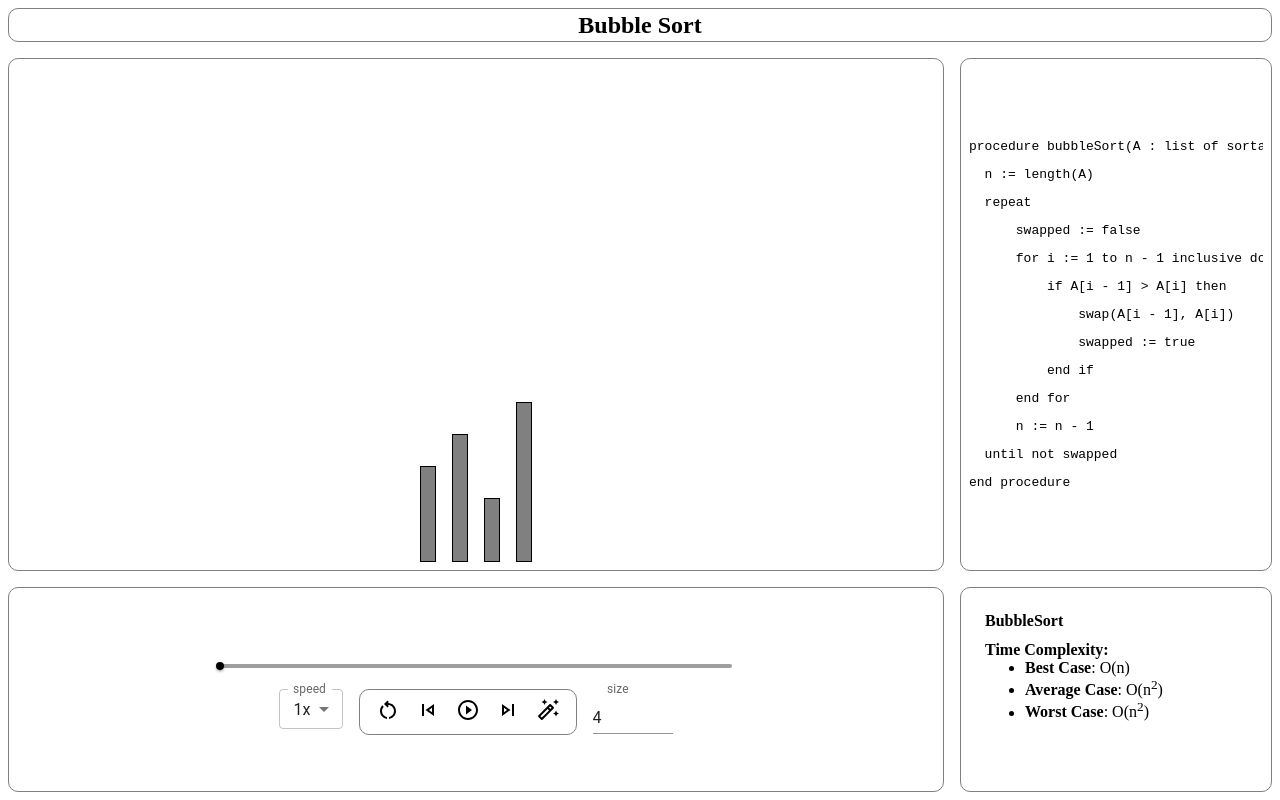
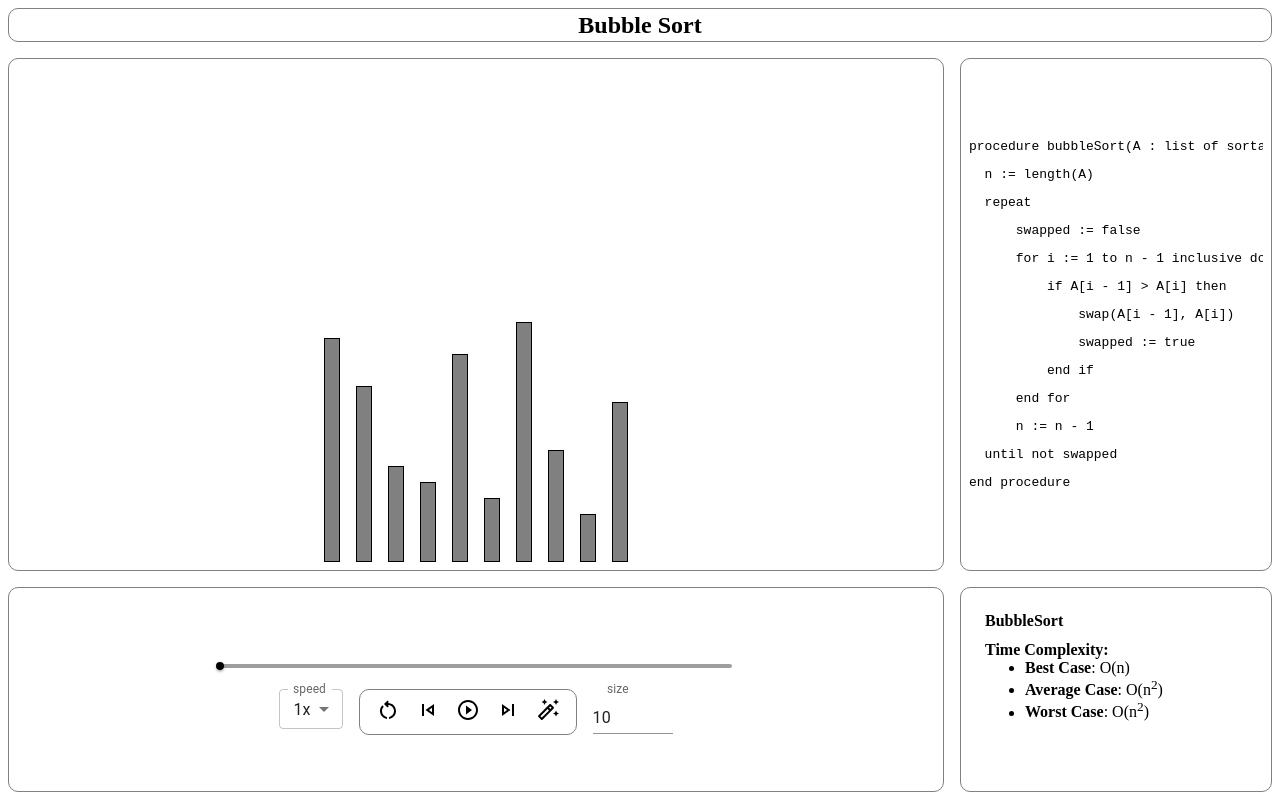
Before and after one commit to dark-wizz/algorithm-visualizer, a React (Vite) app: page / in a window 1280 px wide. Built offline with nearby package versions, Linux system fonts and the light colour scheme.

Commit message:
Implement play pause

```diff
--- a/src/comps/Display.jsx
+++ b/src/comps/Display.jsx
@@ -10,27 +10,38 @@ import { useAnimate } from "motion/react";
 const Display = () => {
 
   const [vals, setVals] = useState([]);
-  const [size, setSize] = useState(4)
+  const [size, setSize] = useState(10)
+  const [rkey, setRkey] = useState(0);
   const [scope, animate] = useAnimate()
+  const [started, setStarted] = useState(false)
 
   useEffect(()=>{
-    // setVals(genRandomArr(2, 10, size))
-    setVals([{i:0, v:6}, {i:1, v:8}, {i:2, v:4}, {i:3, v:10}])
+    setVals(genRandomArr(2, 20, size))
   },[size])
 
+  useEffect(()=>{
+    setStarted(false)
+    setRkey(p=>p+1)
+  },[vals,size])
+
   return <div className="display">
-    <div className="bars" ref={scope}
+    <div className="bars" ref={scope} key={rkey}
       style={{
           display: "flex",
           gap: "1em",
           alignItems: "flex-end",
       }}
     >
-    {vals.map((v, k) => <Bar val={v.v} id={k}/>)}
+    {vals.map((v, k) => <Bar val={v.v} id={k} key={k}/>)}
     </div>
 
     <Code />
-    <Player animate={animate} size={size} setSize={setSize} vals={vals} setVals={setVals} />
+    <Player
+      animate={animate} size={size}
+      setSize={setSize} vals={vals}
+      setVals={setVals} setRkey={setRkey}
+      started={started} setStarted={setStarted}
+    />
     <About />
 
   </div>
--- a/src/comps/Player.jsx
+++ b/src/comps/Player.jsx
@@ -13,21 +13,39 @@ import FormControl from '@mui/material/FormControl';
 import { genRandomArr } from '../utils/funcs';
 import bubbleSort from '../utils/algos/bubbleSort';
 import { bubbleLog } from '../utils/logToAnim';
+import { useState } from 'react';
 
 
 const Player = (p) => {
 
+  const [playing, setPlaying] = useState(false)
+  const [control, setControl] = useState(null)
+
   const onPlay = () => {
-    const log = bubbleSort([...p.vals])
-    const seq = bubbleLog(log, p.vals)
-    p.animate(seq)
+    if(!p.started){
+      const log = bubbleSort([...p.vals])
+      const seq = bubbleLog(log, p.vals)
+      setControl(p.animate(seq))
+    }
+    p.setStarted(true)
+    setPlaying(p => !p)
+    if(!control) return;
+    if(playing){
+      control.pause()
+    }else{
+      control.play()
+    }
   }
 
   const onGen = () => {
-    p.setVals(genRandomArr(2,10,p.size))
+    p.setVals(genRandomArr(2,20,p.size))
   }
   const onSizeChange = (e) => {
     p.setSize(e.target.value)
+  }
+
+  const onRestart = () => {
+    control.cancel()
   }
 
   return <div className="player">
@@ -50,14 +68,15 @@ const Player = (p) => {
         </Select>
       </FormControl>
       <div className="buttons">
-        <div className="restart">
+        <div className="restart" onClick={onRestart}>
           <RestartAltOutlinedIcon />
         </div>
         <div className="prev">
           <SkipPreviousOutlinedIcon />
         </div>
         <div className="play" onClick={onPlay}>
-          <PlayCircleFilledWhiteOutlinedIcon />
+          {!playing && <PlayCircleFilledWhiteOutlinedIcon />}
+          {playing && <PauseCircleOutlineOutlinedIcon />}
         </div>
         <div className="next">
           <SkipNextOutlinedIcon />
--- a/src/utils/funcs.js
+++ b/src/utils/funcs.js
@@ -1,9 +1,6 @@
 export const genRandomArr = (min, max, n) => {
-  return Array.from({ length: n }, () => Math.floor(Math.random() * (max - min + 1)) + min);
+  // return Array.from({ length: n }, () => Math.floor(Math.random() * (max - min + 1)) + min);
+  return Array.from({length: n}).map((_,k)=>{
+    return {i:k, v: Math.floor(Math.random() * (max - min + 1)) + min}
+  })
 };
-
-export const xFromTranslate = (val = "") => {
-  let prop = val.match(/translatex\(-?\d+.*?\)/i)?.[0] ?? "0";
-  let x = prop?.match(/-?\d+/)[0] ?? 0;
-  return +x;
-};
--- a/src/utils/logToAnim.js
+++ b/src/utils/logToAnim.js
@@ -1,12 +1,3 @@
-import { xFromTranslate } from "./funcs"
-[
-  { "i": 0, "j": 1, "swap": true },
-  { "i": 1, "j": 2, "swap": true },
-  { "i": 2, "j": 3, "swap": true },
-  { "i": 0, "j": 1, "swap": true },
-  { "i": 1, "j": 2, "swap": false },
-  { "i": 0, "j": 1, "swap": false }
-]
 
 const red = "#ef0000"
 const green = "#00ef00"
```
